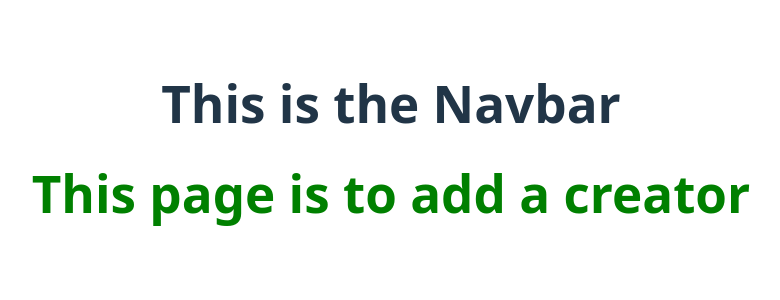
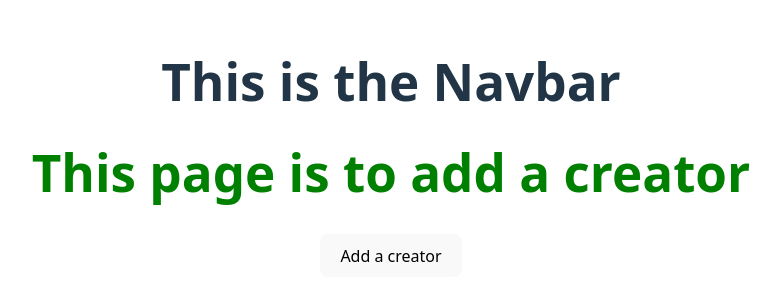
Before and after one commit to DiandreMiller/creatorverse, a React (Vite) app: page /add-creator in a window 1280 px wide. Shown: the part 252-552 px from the top of the page, without its empty margins (249-1029 px from the left). Built offline with nearby package versions, Linux system fonts and the light colour scheme; no server answers.

Commit message:
creator added page

```diff
--- a/src/pages/AddCreator.jsx
+++ b/src/pages/AddCreator.jsx
@@ -1,10 +1,44 @@
+import axios from "axios";
+
 const AddCreator = () => {
+    const URL = import.meta.env.VITE_API_URL;
+    const API_KEY = import.meta.env.VITE_API_KEY;
+
+    const handleAddACreator = async () => {
+        try {
+            const { data } = await axios.post(
+                `${URL}/rest/v1/creators`,
+                {
+                    name: 'Kyle Kulinski',
+                    description: 'American Political YouTuber',
+                    url: 'https://www.youtube.com/@SecularTalk',
+                    imageURL: 'https://yt3.googleusercontent.com/ytc/AIdro_mP1aza51ezNHZdlu-31Djm4ahXXq4nvFfPd_Vsi6FjpYg=s160-c-k-c0x00ffffff-no-rj',
+                    create_at: new Date().toISOString() // ✅ matches your DB column name
+                },
+                {
+                    headers: {
+                        apikey: API_KEY,
+                        Authorization: `Bearer ${API_KEY}`,
+                        "Content-Type": "application/json",
+                        Prefer: "return=representation"
+                    }
+                }
+            );
+
+            console.log("data:", data);
+            alert(`${data[0].name} has been added`);
+        } catch (error) {
+            console.error("Error inserting Data:", error.response?.data || error.message);
+            alert("Failed to add creator");
+        }
+    };
 
     return (
         <div>
-            <h1 style={{ color: 'green' }}>This page is to add a creator</h1>
+            <h1 style={{ color: "green" }}>This page is to add a creator</h1>
+            <button onClick={handleAddACreator}>Add a creator</button>
         </div>
-    )
-}
+    );
+};
 
 export default AddCreator;
```
